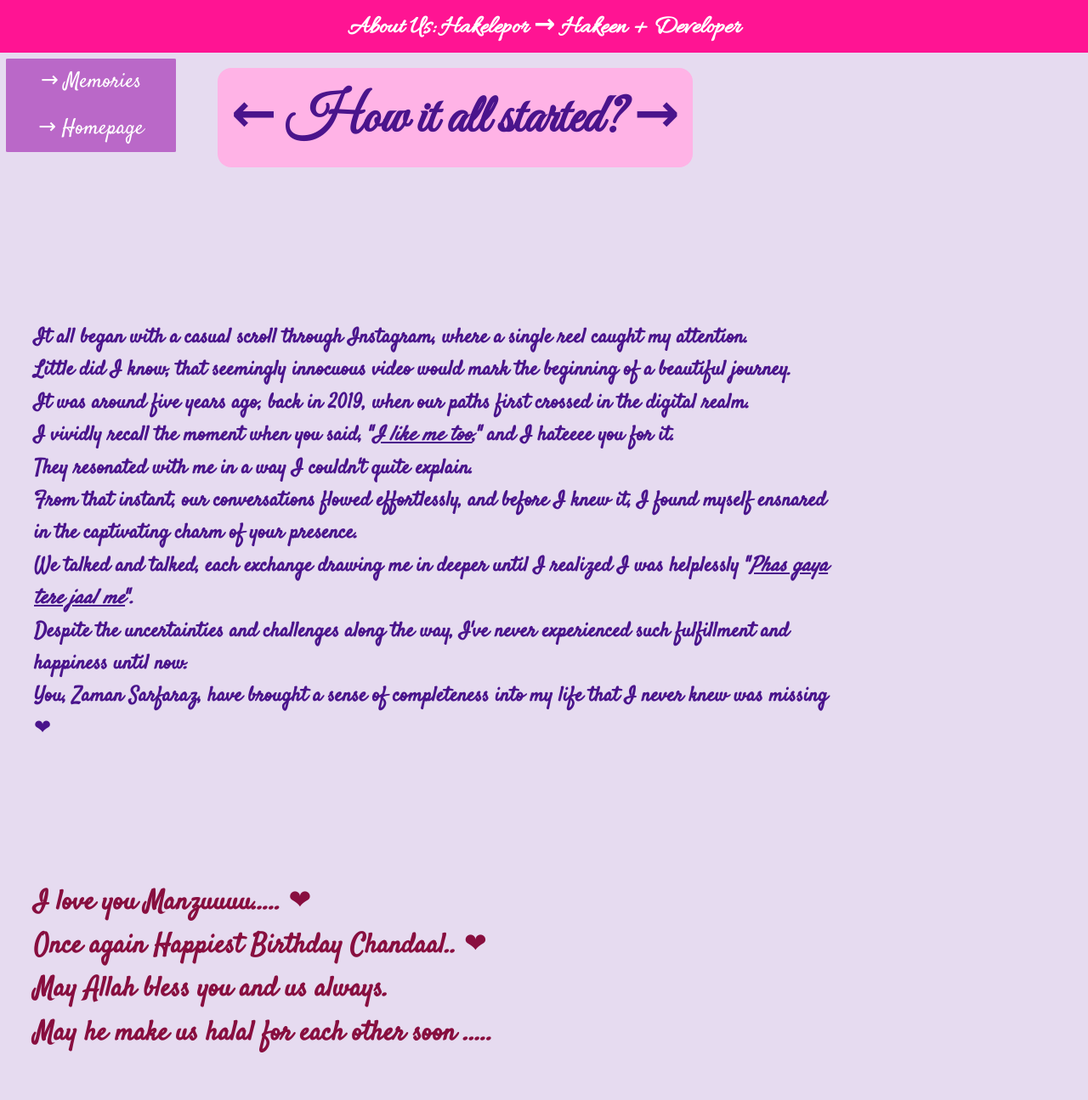
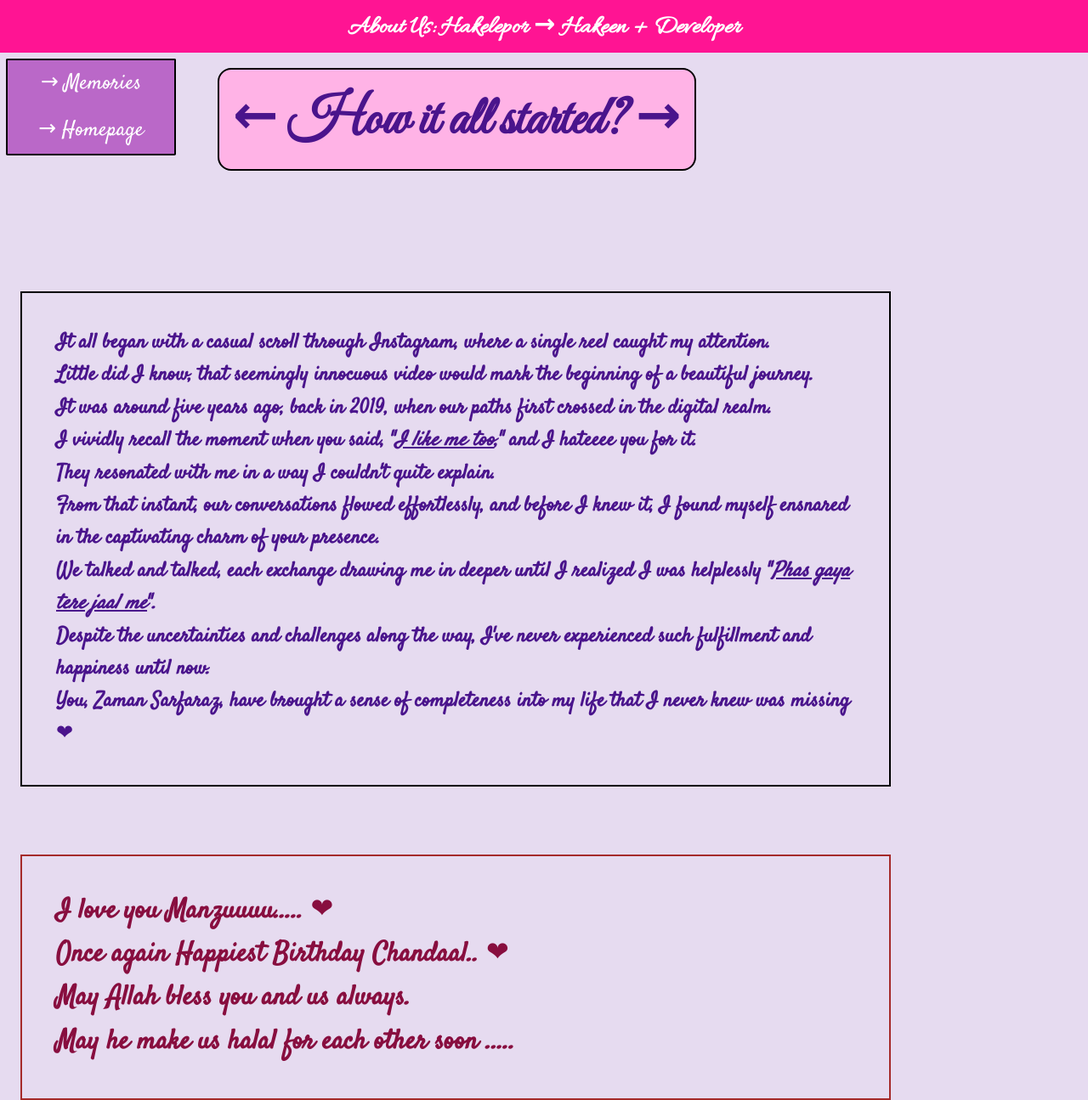
Before and after one commit to zaheebshamsi/Manzuu_bdday, a plain HTML site: page about_us.html in a window 1280 px wide. Shown: the whole page at 85% size. Drawn offline with Linux system fonts and the light colour scheme.

Commit message:
changed photo location and added border

```diff
--- a/styles.css
+++ b/styles.css
@@ -50,6 +50,7 @@
     clip: rect(200px, 200px, 200px, 220px);
     object-fit: cover;
     border-radius: 500px;
+
 }
 
 .images-parent .manzuu-image2 {
@@ -84,6 +85,7 @@ body {
     font-size: 25px;
     text-align: center;
     z-index: 1;
+    border: 2px solid black; /* 2px width solid black border */
 }
 
 .sidebar ul {
@@ -178,3 +180,11 @@ body {
     height: 100%;
     z-index: -1; /* Ensure the confetti is behind other content */
 }
+
+
+/*------------------------------------------------------------------------*/
+/*------------------------------------------------------------------------*/
+/*------------------------------------------------------------------------*/
+/*------------------------------------------------------------------------*/
+/*------------------------------------------------------------------------*/
+/*------------------------------------------------------------------------*/
--- a/styles_about_us.css
+++ b/styles_about_us.css
@@ -34,6 +34,7 @@ body {
     font-size: 4vh; /* Adjust font size using vh */
     border-radius: 2vh; /* Adjust border radius using vh */
     padding: 2vh; /* Add padding using vh for better spacing */
+    border: 2px solid black; /* 2px width solid black border */
 }
 
 /* Text Area 1 */
@@ -44,6 +45,8 @@ body {
     padding: 5vh; /* Add padding using vh for better spacing */
     line-height: 1.6; /* Increase line-height for better readability */
     font-family: 'Satisfy', cursive;
+    border: 2px solid black; /* 2px width solid black border */
+    margin-left: 3vh;
 }
 
 /* Text Area 2 */
@@ -55,4 +58,7 @@ body {
     line-height: 1.6; /* Increase line-height for better readability */
     color: #880e3f; /* Deep pink */
     font-family: 'Satisfy', cursive;
+    border: 2px solid brown; /* 2px width solid black border */
+    margin-left: 3vh;
+
 }
--- a/styles_memories.css
+++ b/styles_memories.css
@@ -38,6 +38,7 @@ header p {
     font-size: 26px;
     color: #4a148c;; /* Example color */
     font-weight: bold;
+
 }
 
 /* Paragraph inside Photo Grid */
```
